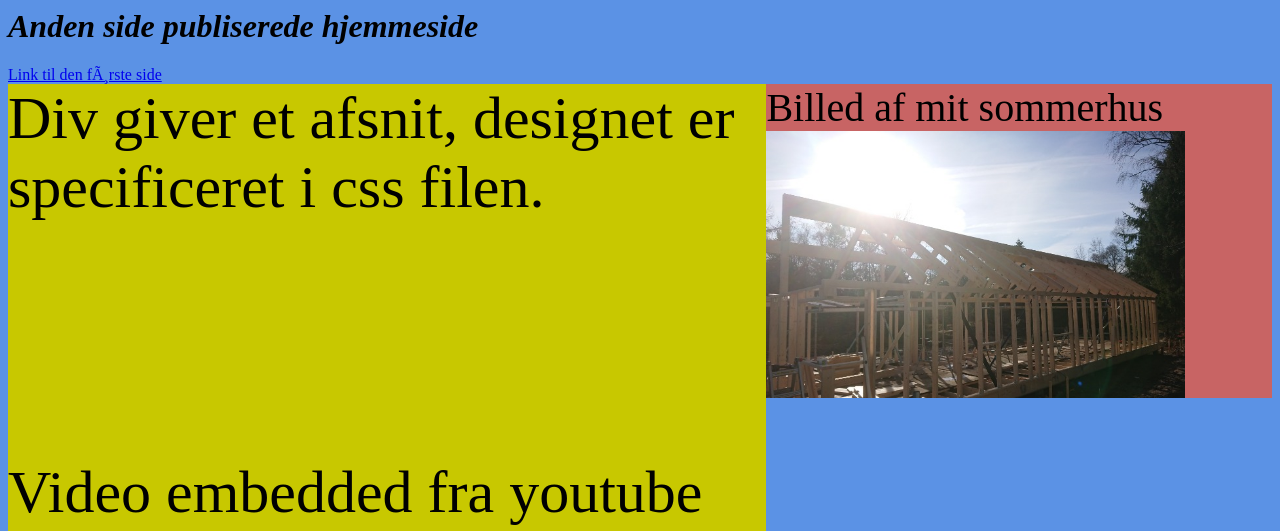
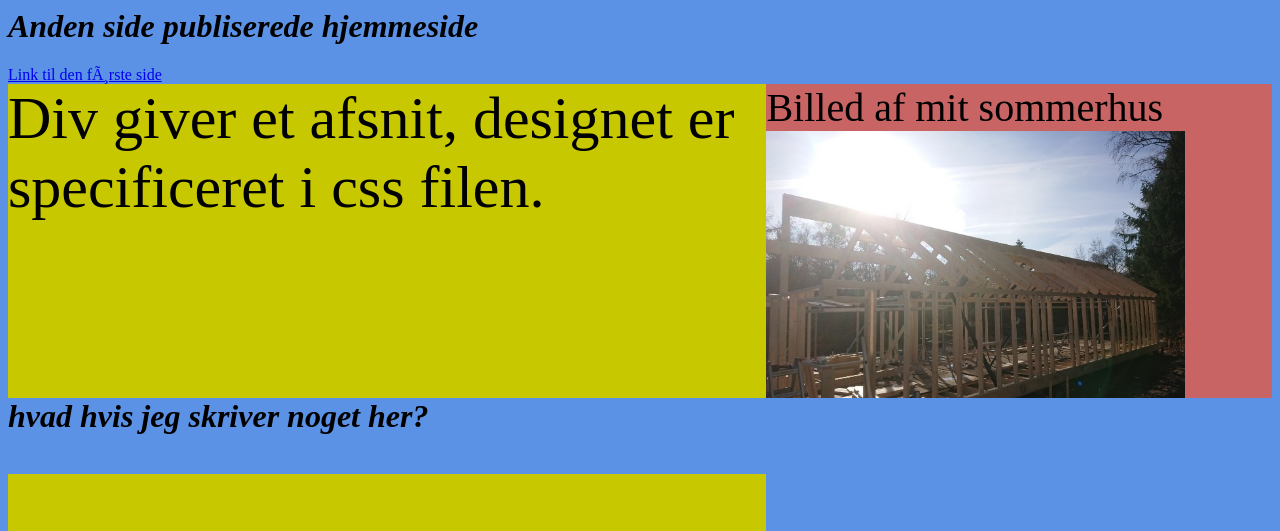
Before and after one commit to mpsteenstrupTest/mpsteenstrup.github.io, a plain HTML site: page side2.html in a window 1280 px wide. Shown: the top 531 px of the page. Drawn offline with Linux system fonts and the light colour scheme.

Commit message:
Update side2.html

```diff
--- a/side2.html
+++ b/side2.html
@@ -21,6 +21,7 @@ Billed af mit sommerhus
 </div>
 <div>
 <br>
+                                     <h1> hvad hvis jeg skriver noget her?</h1>
 <br>
 </div>
 
```
